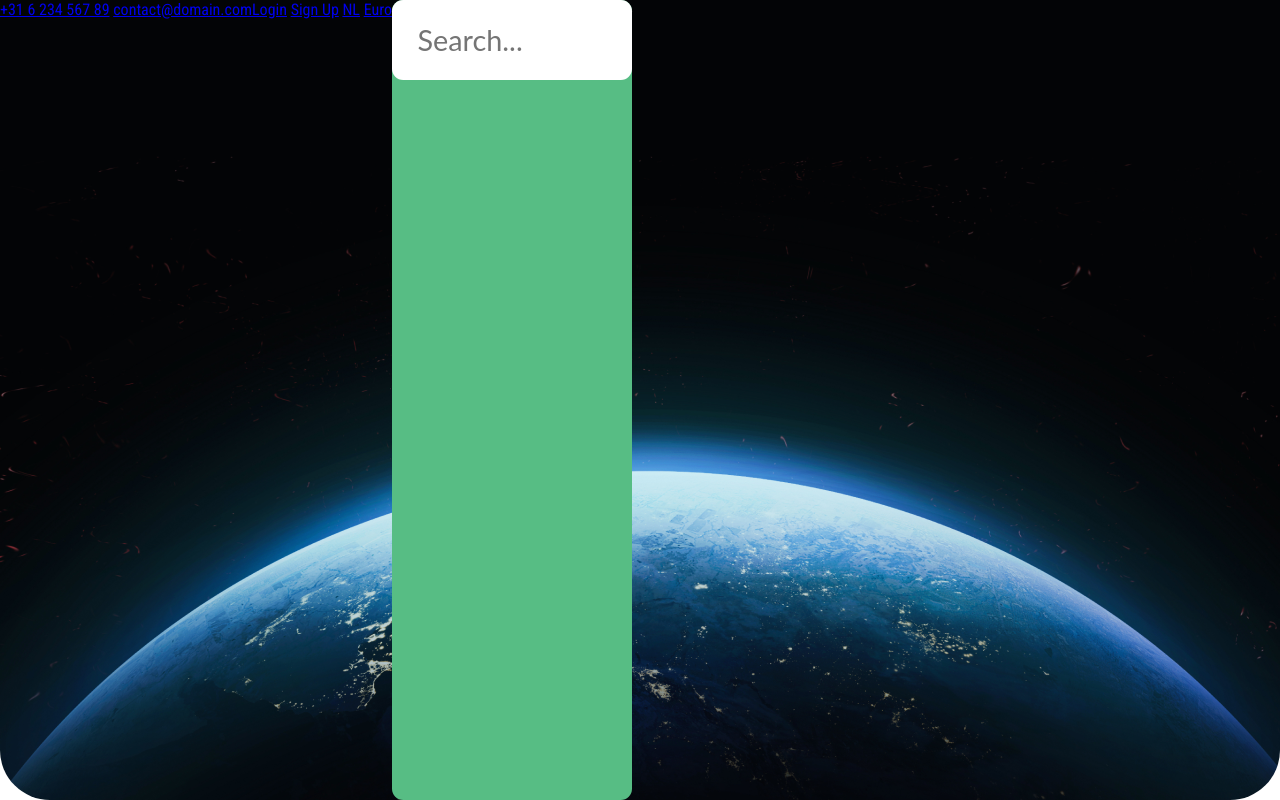
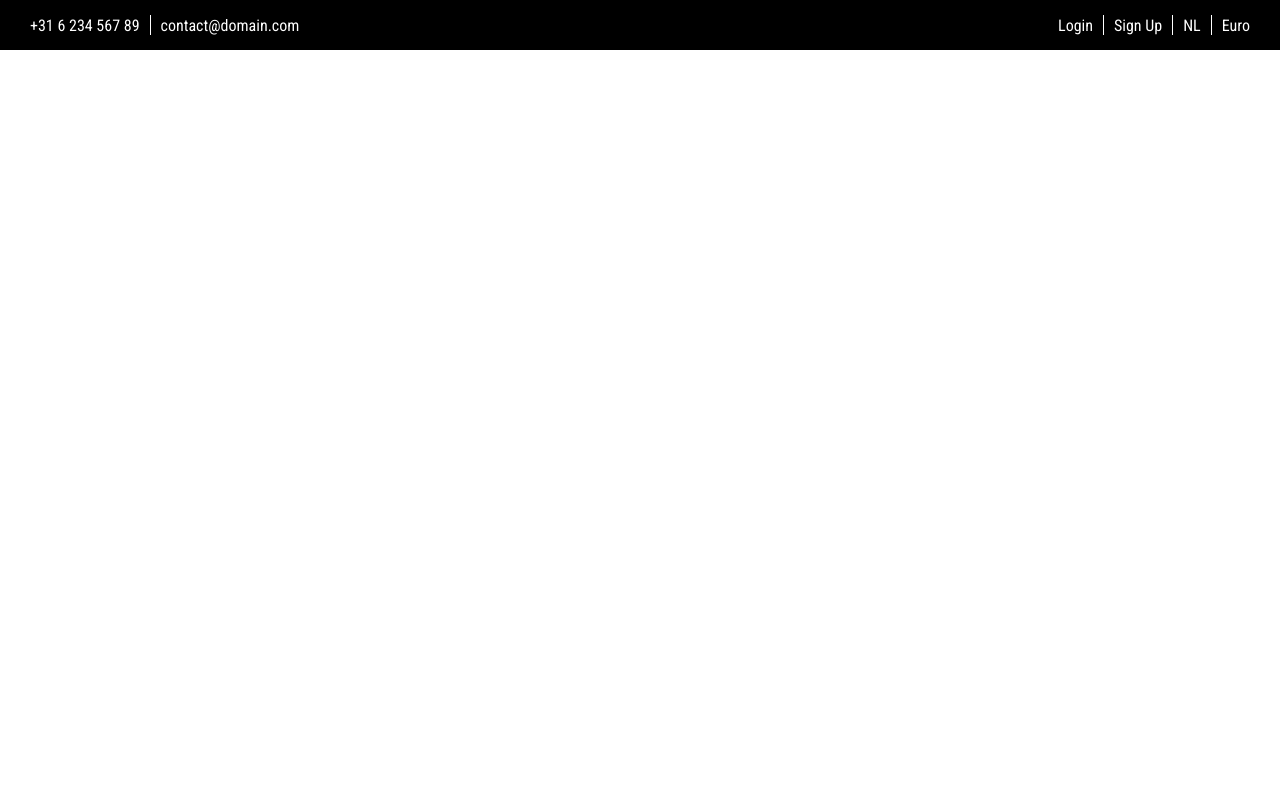
Before and after one commit to SergioGomezAlvarez/Reisorganisatie, a PHP site: page / in a window 1280 px wide. Run offline with PHP 8.4, Linux system fonts and the light colour scheme.

Commit message:
nav nav gefixt en klaar

```diff
--- a/css/main.css
+++ /dev/null
@@ -1,103 +0,0 @@
-* {
-    padding: 0px;
-    margin: 0px;
-    font-family: 'Open Sans', sans-serif;
-    font-family: 'Roboto Condensed', sans-serif;
-}
-.logo-img {
-    width: 100px;
-    mix-blend-mode: difference;
-}
-.main{
-  background: url("../img/Showcase-Cover.png") no-repeat center center/cover;
-  min-height: 800px;
-  border-radius: 0 0 50px 50px;
-  background-color: aqua;
-  display: flex;
-}
-:root {
-    --rad: .7rem;
-    --dur: .3s;
-    --color-dark: #2f2f2f;
-    --color-light: #fff;
-    --color-brand: #57bd84;
-    --font-fam: 'Lato', sans-serif;
-    --height: 5rem;
-    --btn-width: 6rem;
-    --bez: cubic-bezier(0, 0, 0.43, 1.49);
-  }
-
-  form {
-    position: relative;
-    width: 15rem;
-    background: var(--color-brand);
-    border-radius: var(--rad);
-  }
-
-input, button {
-  height: var(--height);
-  font-family: var(--font-fam);
-  border: 0;
-  color: var(--color-dark);
-  font-size: 1.8rem;
-}
-
-input[type=search] {
-  outline: 0;
-  width: 100%;
-  background: var(--color-light);
-  padding: 0 1.6rem;
-  border-radius: var(--rad);
-  -webkit-appearance: none;
-     -moz-appearance: none;
-          appearance: none;
-  transition: all var(--dur) var(--bez);
-  transition-property: width, border-radius;
-  z-index: 1;
-  position: relative;
-}
-
-button {
-  display: none;
-  position: absolute;
-  top: 0;
-  right: 0;
-  width: var(--btn-width);
-  font-weight: bold;
-  background: var(--color-brand);
-  border-radius: 0 var(--rad) var(--rad) 0;
-}
-
-input:not(:-moz-placeholder-shown) {
-  border-radius: var(--rad) 0 0 var(--rad);
-  width: calc(100% - var(--btn-width));
-}
-
-input:not(:-ms-input-placeholder) {
-  border-radius: var(--rad) 0 0 var(--rad);
-  width: calc(100% - var(--btn-width));
-}
-
-input:not(:placeholder-shown) {
-  border-radius: var(--rad) 0 0 var(--rad);
-  width: calc(100% - var(--btn-width));
-}
-input:not(:-moz-placeholder-shown) + button {
-  display: block;
-}
-input:not(:-ms-input-placeholder) + button {
-  display: block;
-}
-input:not(:placeholder-shown) + button {
-  display: block;
-}
-
-label {
-  position: absolute;
-  clip: rect(1px, 1px, 1px, 1px);
-  padding: 0;
-  border: 0;
-  height: 1px;
-  width: 1px;
-  overflow: hidden;
-}
--- a/desktop.ini
+++ /dev/null
@@ -1,2 +0,0 @@
-[.ShellClassInfo]
-LocalizedResourceName=@Reisorganisatie,0
--- a/index.php
+++ b/index.php
@@ -10,6 +10,7 @@
     <meta name="viewport" content="width=device-width, initial-scale=1.0">
     <title>Document</title>
     <link rel="stylesheet" href="css/main.css">
+    <link rel="stylesheet" href="main.css">
     <link rel="preconnect" href="https://fonts.googleapis.com">
     <link rel="preconnect" href="https://fonts.gstatic.com" crossorigin>
     <link
@@ -21,20 +22,13 @@
 
 <body>
     <main class="main">
-        <header class="header">
-            <div class="topbar-area">
-                <div class="container">
-    <header>
+
         <nav>
             <div class="navigatie-first">
                 <a href="#">+31 6 234 567 89</a>
                 <span class="scheidingslijn"></span>
                 <a href="#">contact@domain.com</a>
             </div>
-
-                </div>
-            </div>
-        </header>
             <div class="navigatie-second">
                     <a href="#">Login</a>
                     <span class="scheidingslijn"></span>
@@ -43,14 +37,10 @@
                     <a href="#">NL</a>
                     <span class="scheidingslijn"></span>
                     <a href="#">Euro</a>
-
             </div>
         </nav>
-            <form onsubmit="event.preventDefault();" role="search">
-                <label for="search">Search for stuff</label>
-                <input id="search" type="search" placeholder="Search..." autofocus required />
-                <button type="submit">Go</button>
-            </form>            </header>
+
+
     </main>
 
 </body>
```
Lines whose indentation alone changed are shown as unchanged.
